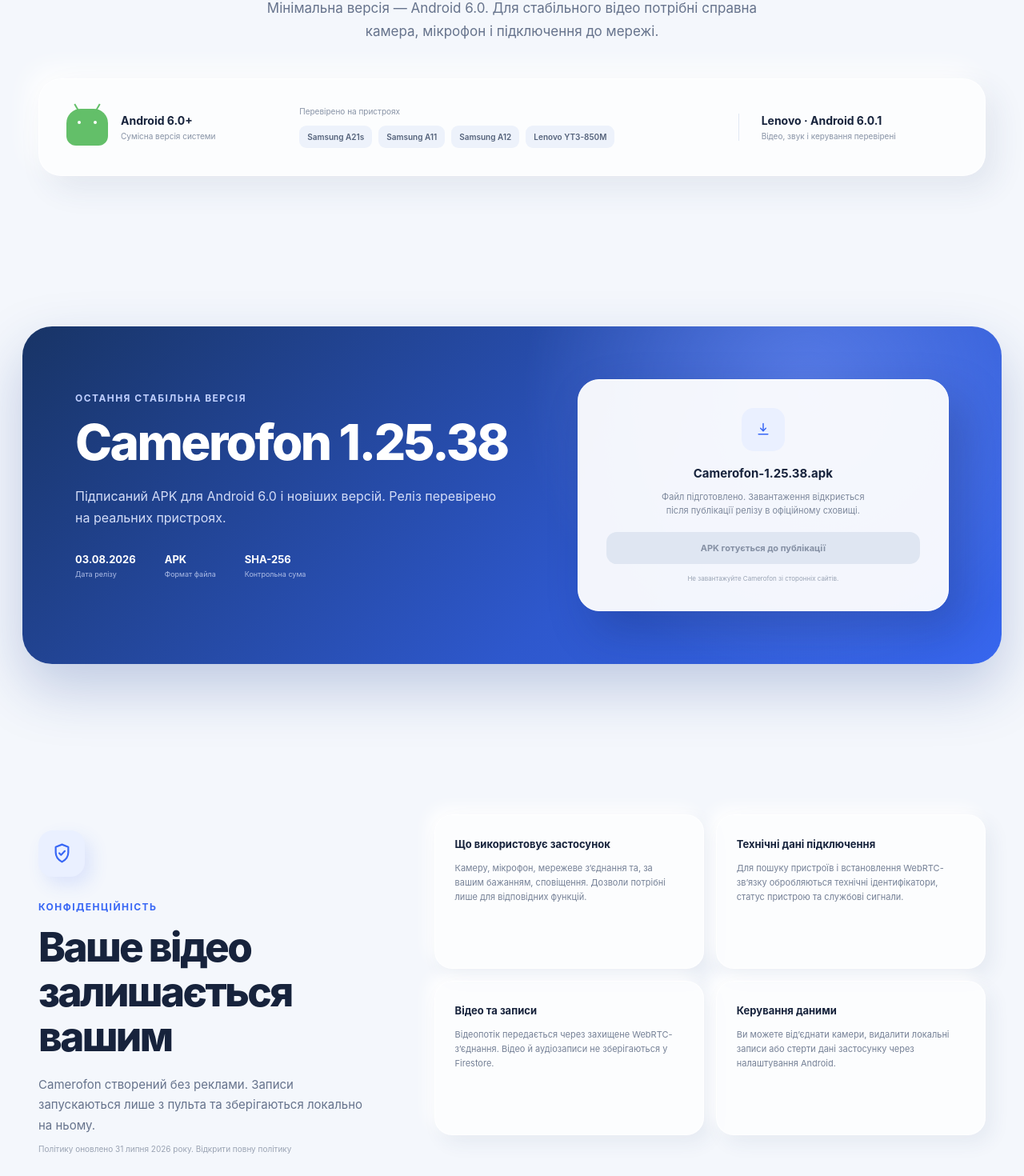
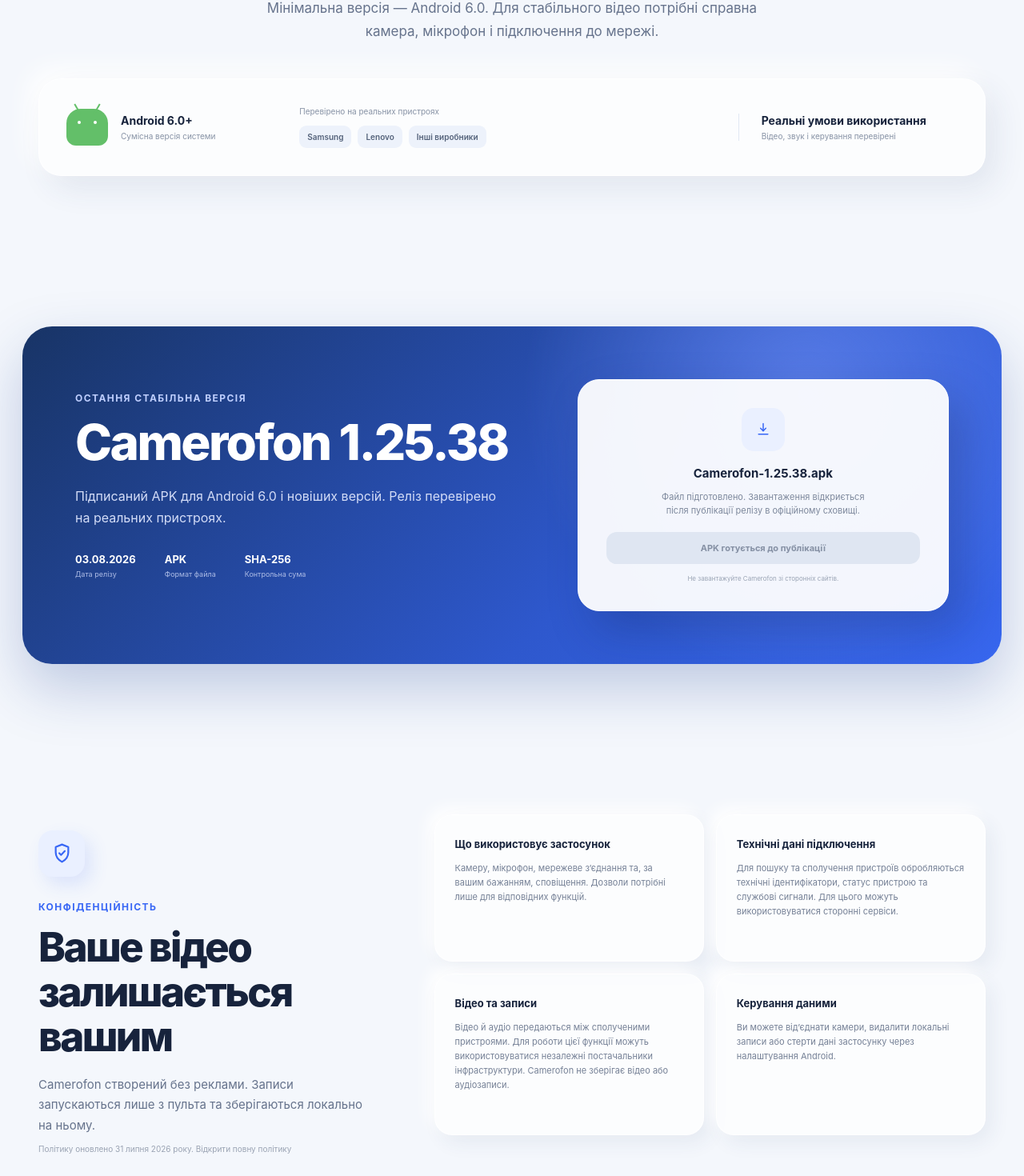
Before and after one commit to vabuysellinfo-spec/camerofon-online, a Next.js app: page / in a window 1280 px wide. Shown: the part 5037-6507 px from the top of the page at 80% size. Built offline with nearby package versions, Linux system fonts and the light colour scheme.

Commit message:
Узагальнити технічні дані та сумісність

```diff
--- a/app/page.tsx
+++ b/app/page.tsx
@@ -452,16 +452,15 @@
             <div><strong>Android 6.0+</strong><small>{t("Сумісна версія системи", "Compatible system version")}</small></div>
           </div>
           <div className="tested-devices">
-            <span>{t("Перевірено на пристроях", "Tested on devices")}</span>
+            <span>{t("Перевірено на реальних пристроях", "Tested on real devices")}</span>
             <div className="device-chips">
-              <b>Samsung A21s</b>
-              <b>Samsung A11</b>
-              <b>Samsung A12</b>
-              <b>Lenovo YT3-850M</b>
+              <b>Samsung</b>
+              <b>Lenovo</b>
+              <b>{t("Інші виробники", "Other manufacturers")}</b>
             </div>
           </div>
           <div className="device-note">
-            <strong>Lenovo · Android 6.0.1</strong>
+            <strong>{t("Реальні умови використання", "Real-world use")}</strong>
             <small>{t("Відео, звук і керування перевірені", "Video, audio and controls tested")}</small>
           </div>
         </div>
@@ -504,11 +503,11 @@
           </article>
           <article>
             <strong>{t("Технічні дані підключення", "Technical connection data")}</strong>
-            <p>{t("Для пошуку пристроїв і встановлення WebRTC-зв’язку обробляються технічні ідентифікатори, статус пристрою та службові сигнали.", "Technical identifiers, device status and service signals are processed to find devices and establish a WebRTC connection.")}</p>
+            <p>{t("Для пошуку та сполучення пристроїв обробляються технічні ідентифікатори, статус пристрою та службові сигнали. Для цього можуть використовуватися сторонні сервіси.", "Technical identifiers, device status and service signals are processed to find and pair devices. Third-party services may be used for this purpose.")}</p>
           </article>
           <article>
             <strong>{t("Відео та записи", "Video and recordings")}</strong>
-            <p>{t("Відеопотік передається через захищене WebRTC-з’єднання. Відео й аудіозаписи не зберігаються у Firestore.", "The video stream is transmitted over a secure WebRTC connection. Video and audio recordings are not stored in Firestore.")}</p>
+            <p>{t("Відео й аудіо передаються між сполученими пристроями. Для роботи цієї функції можуть використовуватися незалежні постачальники інфраструктури. Camerofon не зберігає відео або аудіозаписи.", "Video and audio are transmitted between paired devices. Independent infrastructure providers may be used to support this feature. Camerofon does not store video or audio recordings.")}</p>
           </article>
           <article>
             <strong>{t("Керування даними", "Data controls")}</strong>
```
